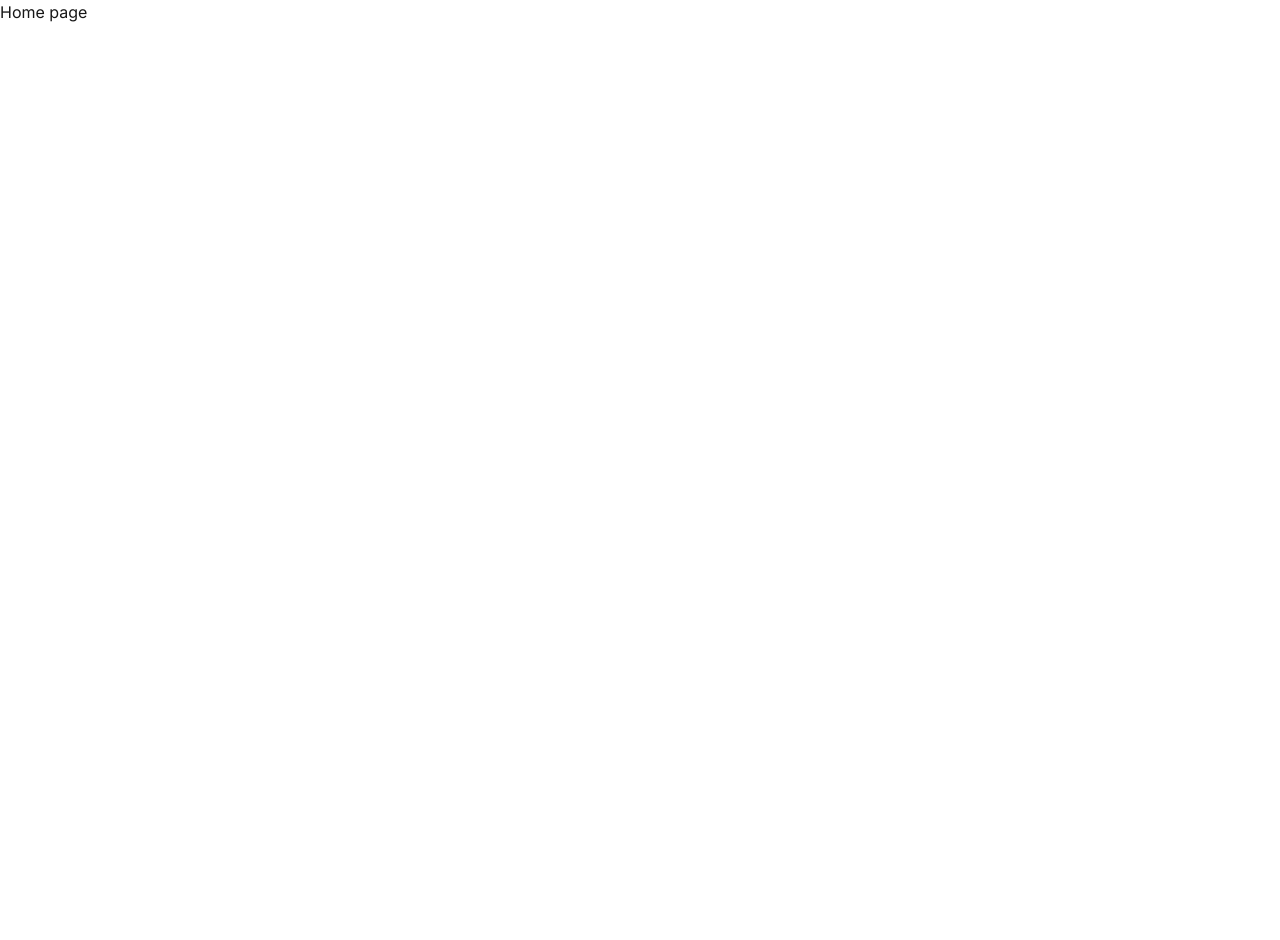
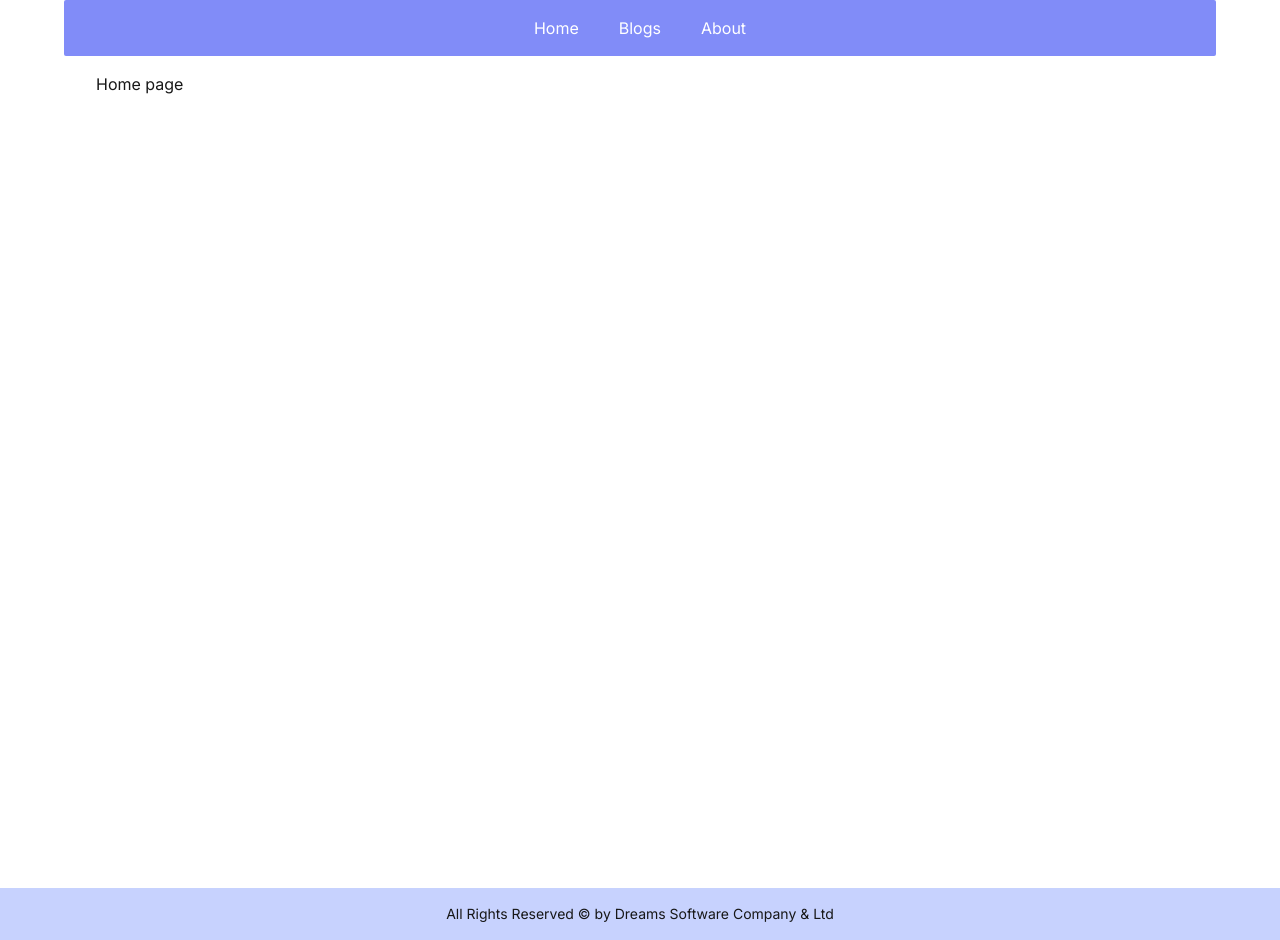
Before and after one commit to Emam-Bokhari/PH-Next.js-Module-02-Practice-Task, a Next.js app: page / in a window 1280 px wide. Before the commit the page ends 800 px from the top, so only its background shows below. Built offline with nearby package versions, Linux system fonts and the light colour scheme.

Commit message:
feat: add Footer component

```diff
--- a/src/app/(commonLayout)/layout.js
+++ b/src/app/(commonLayout)/layout.js
@@ -1,5 +1,13 @@
+import Footer from "@/components/shared/Footer";
+import Navbar from "@/components/shared/Navbar";
 import { Fragment } from "react";
 
 export default function CommonLayout({ children }) {
-  return <Fragment>{children}</Fragment>;
+  return (
+    <Fragment>
+      <Navbar />
+      <div className="min-h-screen w-[90%] m-auto px-8 my-4">{children}</div>
+      <Footer />
+    </Fragment>
+  );
 }
--- /dev/null
+++ b/src/components/shared/Footer.jsx
@@ -0,0 +1,9 @@
+export default function Footer() {
+  return (
+    <div>
+      <p className="text-sm text-center p-4 bg-indigo-200">
+        All Rights Reserved © by Dreams Software Company & Ltd
+      </p>
+    </div>
+  );
+}
--- a/src/components/shared/Navbar.jsx
+++ b/src/components/shared/Navbar.jsx
@@ -2,7 +2,7 @@ import Link from "next/link";
 
 export default function Navbar() {
   return (
-    <nav className="p-4 w-[90%] bg-indigo-400 text-white m-auto rounded-md">
+    <nav className="p-4 w-[90%] bg-indigo-400 text-white m-auto rounded-sm">
       <ul className="flex items-center justify-center gap-10">
         <li>
           <Link href="/">Home</Link>
```
